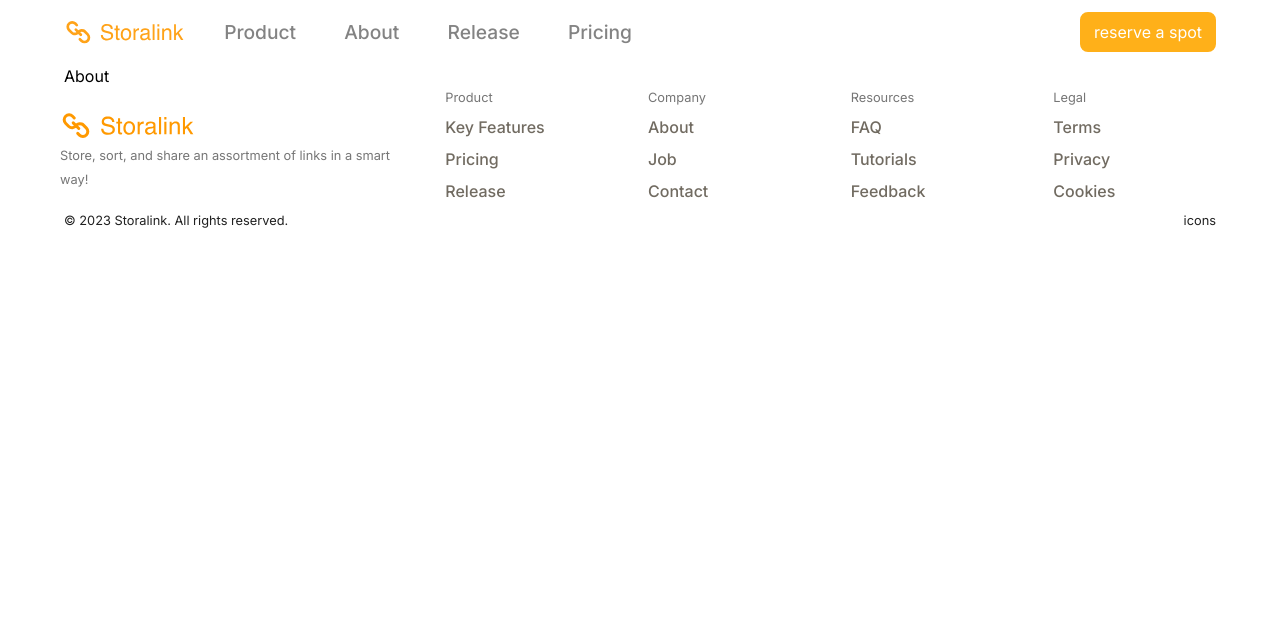
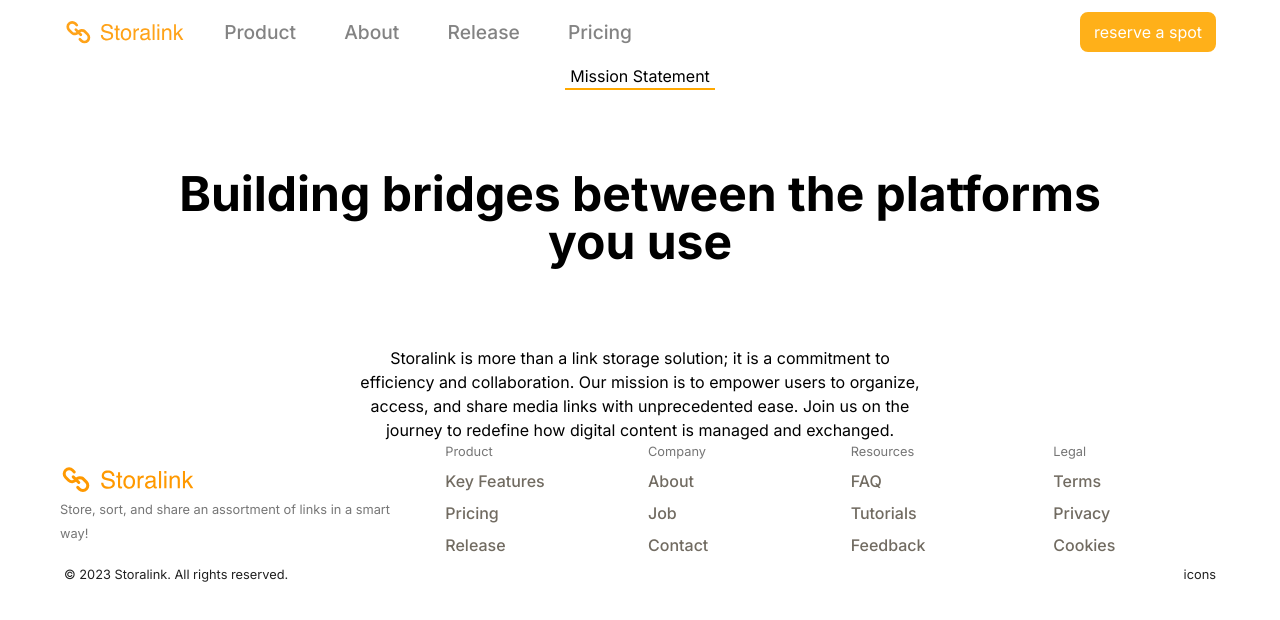
Before and after one commit to Yunzez/storalink-web, a Next.js app in the folder storalink-web/: page /About in a window 1280 px wide. Shown: the top 620 px of the page. Built offline with nearby package versions, Linux system fonts and the light colour scheme.

Commit message:
update aboout

```diff
--- a/storalink-web/src/app/About/page.tsx
+++ b/storalink-web/src/app/About/page.tsx
@@ -1,9 +1,37 @@
-import React from 'react'
+"use client";
+import React from "react";
+import styled from "styled-components";
+import theme from "../theme";
 
 function About() {
+  const Sepeatetor = styled.span`
+    display: block;
+    min-height: 2px;
+    background-color: ${theme.themeYellow};
+  `;
   return (
-    <div>About</div>
-  )
+    <div className="flex justify-center" style={{ width: "100%" }}>
+      <div className="text-center">
+        <p>Mission Statement</p>
+        <div className="flex justify-center">
+          <Sepeatetor style={{width: "150px"}}/>
+        </div>
+        <div></div>
+        <p className="text-5xl font-bold item-center w-100 p-20">
+          Building bridges between the platforms you use
+        </p>
+        <div className="flex justify-center">
+          <p className="md:w-10/12 lg:w-6/12 item-center">
+            Storalink is more than a link storage solution; it is a commitment
+            to efficiency and collaboration. Our mission is to empower users to
+            organize, access, and share media links with unprecedented ease.
+            Join us on the journey to redefine how digital content is managed
+            and exchanged.
+          </p>
+        </div>
+      </div>
+    </div>
+  );
 }
 
-export default About
+export default About;
```
